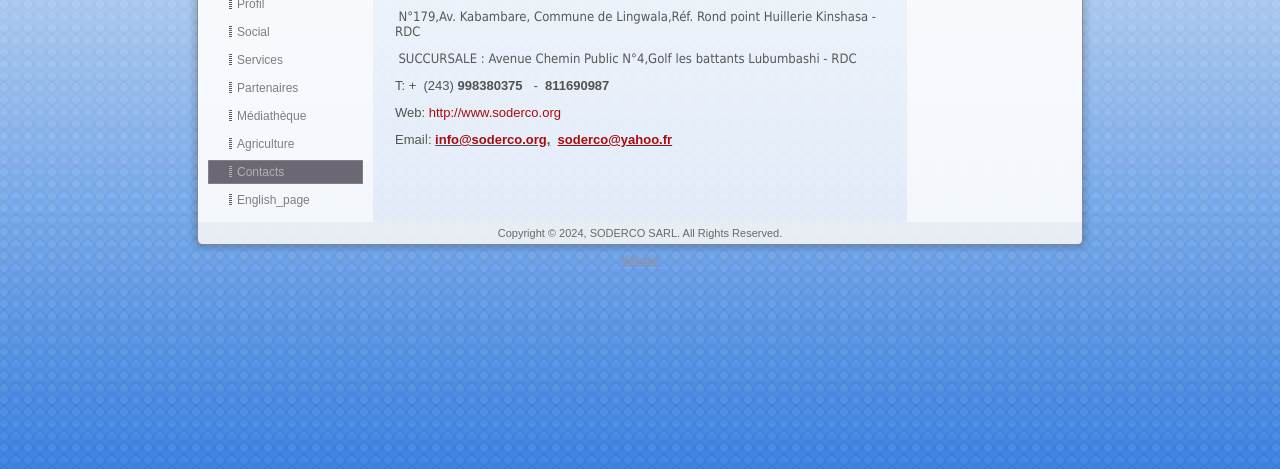
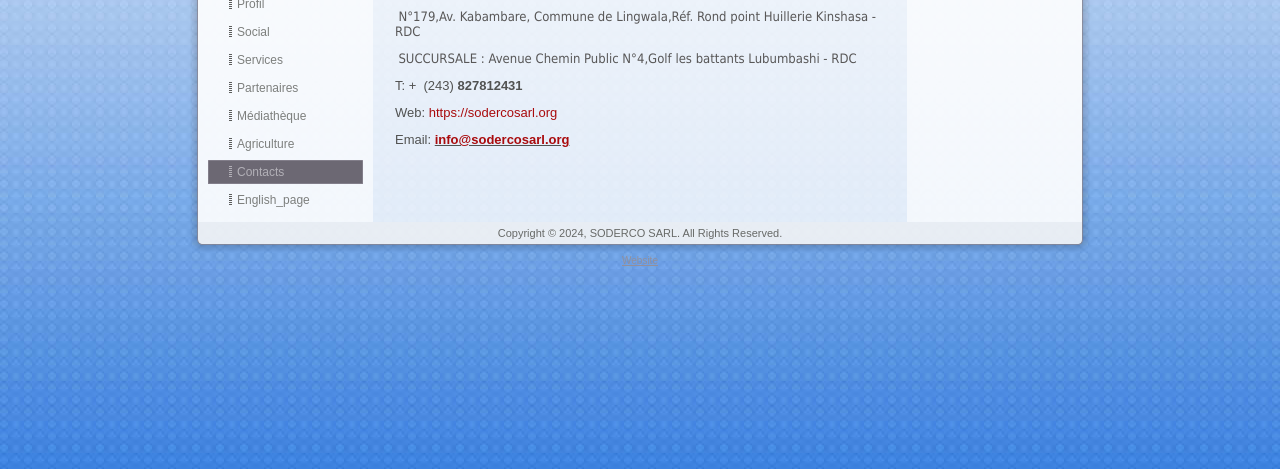
Before and after one commit to 50d3r/sodercosarl.org, a plain HTML site: page contacts.html in a window 1280 px wide. Shown: the part 331-800 px from the top of the page. Drawn offline with nearby package versions, Linux system fonts and the light colour scheme; a script that the page names is missing.

Commit message:
Update contacts.html

```diff
--- a/contacts.html
+++ b/contacts.html
@@ -146,9 +146,10 @@
 	<p><span style="color:rgb(88, 87, 87);font-family:Tahoma;"><span style="font-size:12px;"> </span>N°179,</span><span style="color:rgb(88, 87, 87);" lang="fr"><span style="font-family:Tahoma;">Av. Kabambare, Commune de Lingwala,Réf. Rond point Huillerie Kinshasa - RDC</span></span></p>
 	 <p><span style="color:rgb(88, 87, 87);font-family:Tahoma;"><span style="font-size:12px;"> </span>SUCCURSALE : </span><span style="color:rgb(88, 87, 87);" lang="fr"><span style="font-family:Tahoma;">Avenue  Chemin Public N°4,Golf les battants Lubumbashi - RDC</span></span></p>
 	  T: +  (243)
-	<span style="font-weight:bold;" lang="fr">998380375   </span>-  <span style="font-weight:bold;">811690987</span>
-	<p> Web: <a href="https://web.archive.org/web/20161108061215/http://www.soderco.org/">http://www.soderco.org</a><span style="color:rgb(254, 25, 21);"></span></p>
-	<p>Emai<span style="color:rgb(88, 87, 87);font-family:Tahoma;">l</span>: <span lang="fr" style="text-decoration:underline;font-weight:bold;"><a rel="nofollow" ymailto="mailto:info@soderco.org" target="_blank" href="https://web.archive.org/web/20161108061215/http://fr.mc289.mail.yahoo.com/mc/compose?to=info@soderco.org">info@soderco.org</a>,</span>  <a href="https://web.archive.org/web/20161108061215/mailto:soderco@yahoo.fr"><span style="text-decoration:underline;font-weight:bold;" lang="fr">soderco@yahoo.fr</span></a></p>
+	<span style="font-weight:bold;" lang="fr">827812431   </span>
+	<p> Web: <a href="https://sodercosarl.org">https://sodercosarl.org</a><span style="color:rgb(254, 25, 21);"></span></p>
+	<p>Email: <span lang="fr" style="text-decoration:underline;font-weight:bold;"><a rel="nofollow" target="_blank" href="mailto:info@sodercosarl.org">info@sodercosarl.org</a></span>
+	</p>
 </div>
 
 
```
